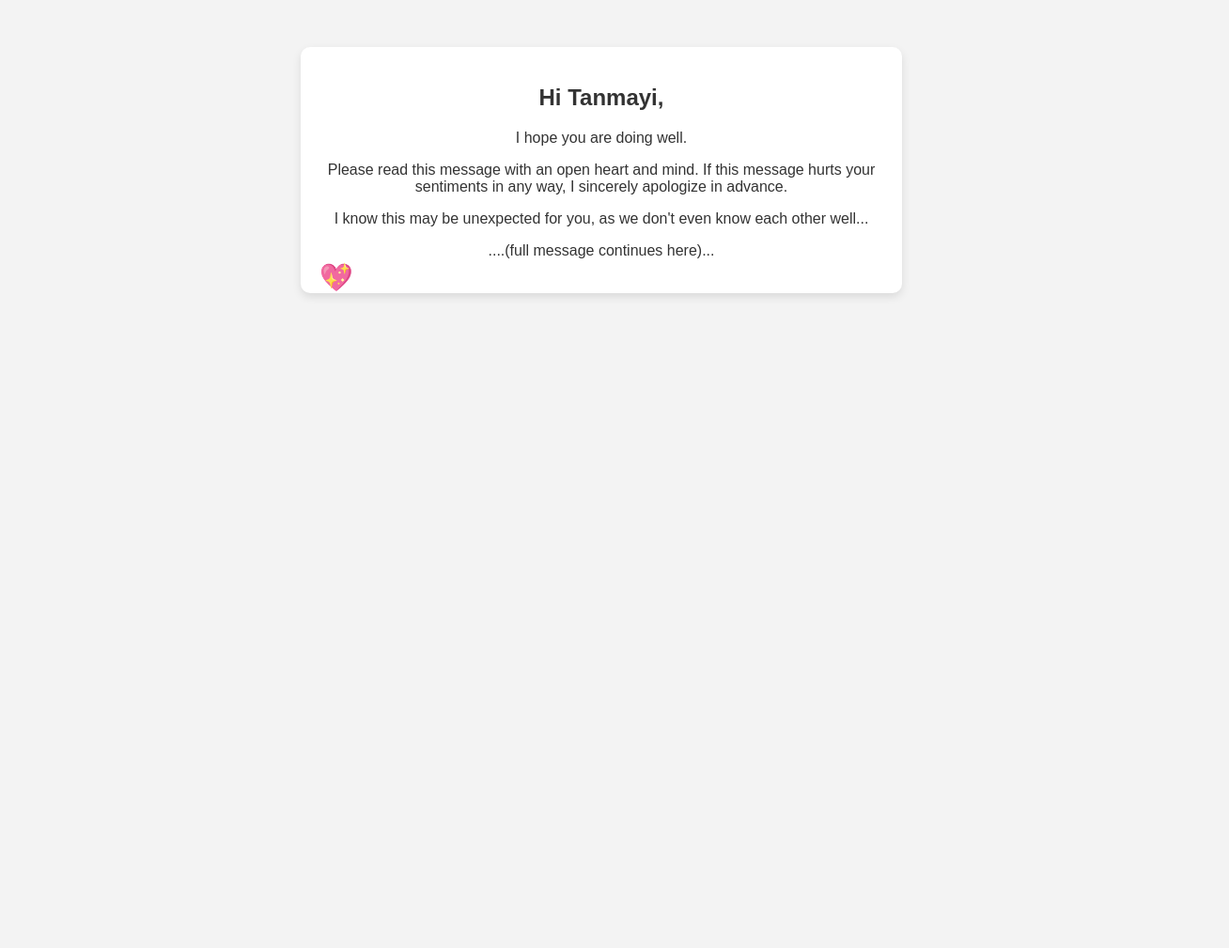
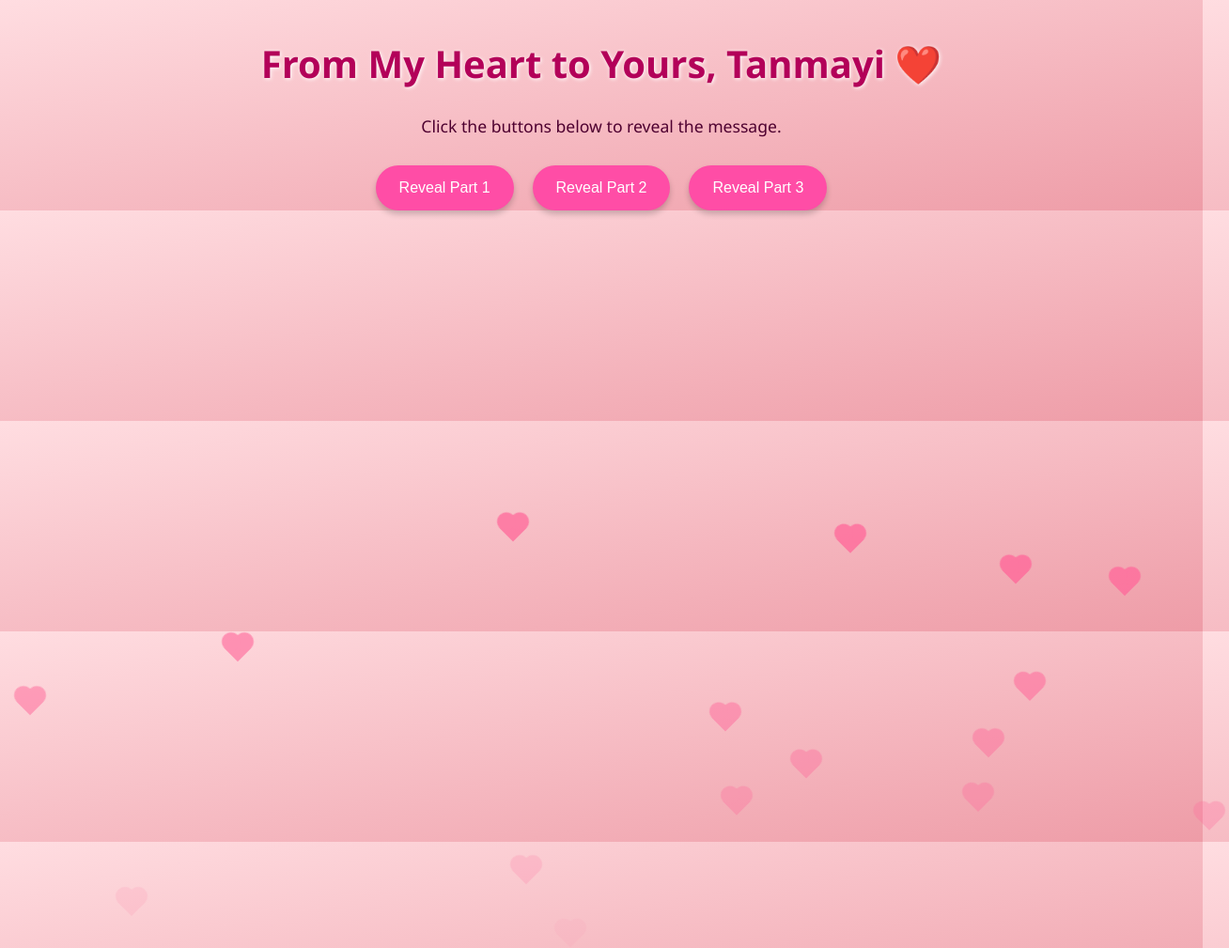
Before and after one commit to Prem140500/special-message, a plain HTML site: page index.html in a window 1280 px wide. Shown: the whole page at 94% size, 1308 px wide, since content can reach past the window. Before the commit the page ends 800 px from the top, so only its background shows below. Drawn offline with Linux system fonts and the light colour scheme.

Commit message:
Update index.html

```diff
--- a/index.html
+++ b/index.html
@@ -1,72 +1,201 @@
 <!DOCTYPE html>
 <html lang="en">
 <head>
-    <meta charset="UTF-8">
-    <meta name="viewport" content="width=device-width, initial-scale=1.0">
-    <title>Love Confession Message</title>
+  <meta charset="UTF-8" />
+  <meta name="viewport" content="width=device-width, initial-scale=1.0"/>
+  <title>From My Heart to Yours</title>
   <style>
     body {
-            font-family: 'Arial', sans-serif;
+      margin: 0;
+      font-family: 'Segoe UI', sans-serif;
+      background: linear-gradient(to bottom right, #ffdde1, #ee9ca7);
+      color: #4e0030;
+      overflow-x: hidden;
+      position: relative;
+    }
+
+    h1 {
       text-align: center;
-            background-color: #f3f3f3;
-            color: #333;
-            margin: 0;
-            padding: 0;
+      margin-top: 40px;
+      font-size: 2.5em;
+      color: #b30059;
+      text-shadow: 1px 1px 4px #fff;
     }
-        .message-container {
-            max-width: 600px;
-            margin: 50px auto;
-            background-color: #fff;
+
+    p.intro {
+      text-align: center;
+      margin: 20px;
+      font-size: 1.1em;
+    }
+
+    .button-container {
+      display: flex;
+      justify-content: center;
+      gap: 20px;
+      flex-wrap: wrap;
+      margin-top: 30px;
+    }
+
+    button {
+      background-color: #ff4da6;
+      color: white;
+      border: none;
+      padding: 15px 25px;
+      font-size: 1em;
+      cursor: pointer;
+      border-radius: 30px;
+      box-shadow: 0 4px 6px rgba(0,0,0,0.2);
+      transition: all 0.3s ease;
+    }
+
+    button:hover {
+      background-color: #ff3399;
+      transform: scale(1.05);
+    }
+
+    .message {
+      max-width: 800px;
+      margin: 40px auto;
       padding: 20px;
-            border-radius: 10px;
-            box-shadow: 0 4px 10px rgba(0, 0, 0, 0.1);
+      background-color: rgba(255, 255, 255, 0.9);
+      border-radius: 20px;
+      box-shadow: 0 4px 20px rgba(0,0,0,0.2);
+      font-size: 1.1em;
+      line-height: 1.6;
+      display: none;
+      opacity: 0;
+      transition: opacity 1s ease;
+      white-space: pre-wrap;
     }
-        .floating-hearts {
+
+    .message.show {
+      display: block;
+      opacity: 1;
+    }
+
+    .heart {
       position: absolute;
-            animation: floatHearts 6s ease-in-out infinite;
+      width: 20px;
+      height: 20px;
+      background-color: #ff6699;
+      transform: rotate(45deg);
+      animation: floatHearts 10s linear infinite;
+      opacity: 0.6;
     }
+
+    .heart::before,
+    .heart::after {
+      content: "";
+      position: absolute;
+      width: 20px;
+      height: 20px;
+      background-color: #ff6699;
+      border-radius: 50%;
+    }
+
+    .heart::before {
+      top: -10px;
+      left: 0;
+    }
+
+    .heart::after {
+      left: -10px;
+      top: 0;
+    }
+
     @keyframes floatHearts {
       0% {
-                transform: translateY(0) scale(0.8);
+        transform: translateY(100vh) rotate(45deg);
+        opacity: 0;
       }
       50% {
-                transform: translateY(-20px) scale(1.2);
+        opacity: 0.8;
       }
       100% {
-                transform: translateY(0) scale(0.8);
-            }
-        }
-        .heart {
-            font-size: 2rem;
-            color: #FF69B4;
-            position: absolute;
-            top: -10px;
-            animation: heartAnimation 2s ease-in-out infinite;
-        }
-        @keyframes heartAnimation {
-            0% {
+        transform: translateY(-10vh) rotate(45deg);
         opacity: 0;
-                transform: scale(0.5);
-            }
-            100% {
-                opacity: 1;
-                transform: scale(1.5);
       }
     }
   </style>
 </head>
 <body>
-    <div class="message-container">
-        <h2>Hi Tanmayi,</h2>
-        <p>I hope you are doing well.</p>
-        <p>Please read this message with an open heart and mind. If this message hurts your sentiments in any way, I sincerely apologize in advance.</p>
-        <p>I know this may be unexpected for you, as we don't even know each other well...</p>
-        <p>....(full message continues here)...</p>
-        <div class="floating-hearts">
-            <span class="heart">💖</span>
-            <span class="heart" style="animation-delay: 2s;">💖</span>
-            <span class="heart" style="animation-delay: 4s;">💖</span>
+  <h1>From My Heart to Yours, Tanmayi ❤️</h1>
+  <p class="intro">Click the buttons below to reveal the message.</p>
+
+  <div class="button-container">
+    <button onclick="reveal('part1')">Reveal Part 1</button>
+    <button onclick="reveal('part2')">Reveal Part 2</button>
+    <button onclick="reveal('part3')">Reveal Part 3</button>
   </div>
+
+  <div id="part1" class="message">
+Hi Tanmayi,
+I hope you are doing well.
+
+Please read this message with an open heart and mind.
+If this message hurts your sentiments in any way, I sincerely apologize in advance.
+
+I know this may be unexpected for you, as we don't even know each other well. We have just met a couple of times in the clubhouse gym, and that too back in 2021. I still remember how I initiated the conversation by appreciating the poems you used to write on 'Cosmopoetica.' They are really beautiful, and I often read them. I wonder why you don't post now.
+
+From the very first time I saw you, I felt a genuine liking for you. There was something special about you, a sense of calm and positivity in your presence, along with your kindness and humility.
+
+Your name 'Tanmayi' truly suits you, which means “one who is deeply absorbed in.” It reflects in your poems, your presence, and the way you carry yourself.
   </div>
+
+  <div id="part2" class="message">
+But I was never able to confess this to you, as we didn’t know each other well and still don’t, but we can if you want. I had once tried to reach out, but I wasn’t sure if you were comfortable, so I chose to respect the distance. After that, I tried to let go of these feelings and focus on my career, believing stability is important in life. But despite my efforts, the feelings quietly stayed somewhere within me.
+
+I don’t know where I found the courage to write this today, but I know if I don’t express what I feel, I’ll carry the regret of never speaking my heart, and that’s something I don’t want.
+
+I know this message may be unexpected for you, but I really wanted to express my feelings for you.
+If you’re open to it, could we have a chance? I’d love to get to know you better and see where things go (only if you’re comfortable with it).
+
+If not, I completely understand and respect your feelings, and I genuinely wish you all the happiness in the world no matter what path you choose.
+
+Once again, I am really sorry if this has made you feel uncomfortable or upset; that was not my intention and never will be.
+
+Thank you so much for taking the time to read this long message.
+
+14344 ❤ | 11:11 ✨🤞
+  </div>
+
+  <div id="part3" class="message">
+A Glimpse of You
+
+I saw you once, and time stood still,
+A quiet spark I couldn’t kill.
+Not loud, not wild, not overdone,
+Just soft and warm like morning sun.
+
+Your name, 'Tanmayi,' calm and deep,
+Like gentle thoughts before I sleep.
+A voice I heard in poems past,
+A presence that would always last.
+
+I don’t know where your journey flows,
+What dreams you chase, what path you chose.
+But if these words reach where you are,
+Just know someone still wishes from afar.
+
+No rush, no plans set in stone,
+Just hope our paths cross when the time is our own.
+  </div>
+
+  <script>
+    function reveal(id) {
+      const el = document.getElementById(id);
+      el.classList.add("show");
+      el.scrollIntoView({ behavior: "smooth", block: "start" });
+    }
+
+    setInterval(() => {
+      const heart = document.createElement('div');
+      heart.classList.add('heart');
+      heart.style.left = `${Math.random() * 100}vw`;
+      heart.style.animationDuration = `${6 + Math.random() * 4}s`;
+      document.body.appendChild(heart);
+      setTimeout(() => heart.remove(), 10000);
+    }, 300);
+  </script>
 </body>
 </html>
```
Lines whose indentation alone changed are shown as unchanged.
